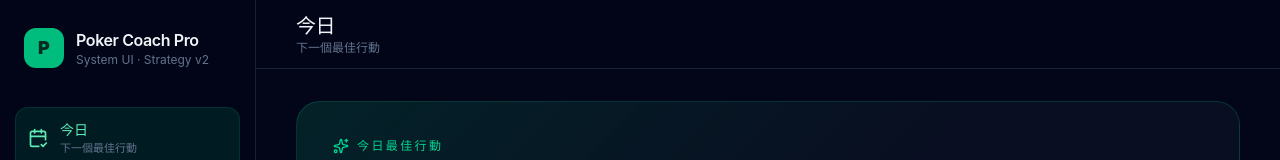
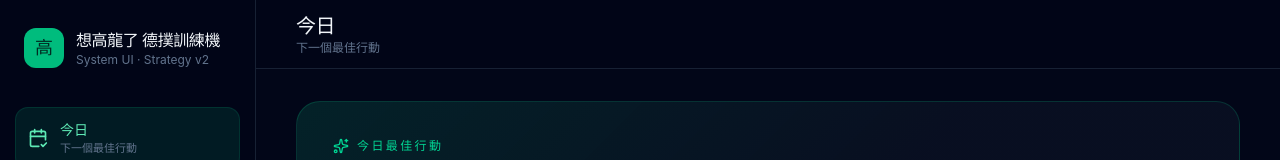
Before and after one commit to linwuyen/poker-coach-pro, a React (Vite) app: page / in a window 1280 px wide. Shown: the top 160 px of the page. Built offline with nearby package versions, Linux system fonts and the light colour scheme.

Commit message:
chore: rename app to 想高龍了 德撲訓練機

```diff
--- a/src/app/AppShell.tsx
+++ b/src/app/AppShell.tsx
@@ -24,9 +24,9 @@ export function AppShell({ page, onPageChange, children, onOpenLegacy }: AppShel
     <div className="min-h-screen bg-slate-950 text-slate-100">
       <aside className="fixed inset-y-0 left-0 z-30 hidden w-64 border-r border-slate-800/80 bg-slate-950/95 px-4 py-5 backdrop-blur lg:flex lg:flex-col">
         <button type="button" onClick={() => onPageChange('today')} className="flex items-center gap-3 rounded-2xl px-2 py-2 text-left">
-          <div className="grid h-10 w-10 place-items-center rounded-xl bg-emerald-500 text-lg font-black text-emerald-950">P</div>
+          <div className="grid h-10 w-10 place-items-center rounded-xl bg-emerald-500 text-lg font-black text-emerald-950">高</div>
           <div>
-            <div className="font-semibold tracking-tight">Poker Coach Pro</div>
+            <div className="font-semibold tracking-tight">想高龍了 德撲訓練機</div>
             <div className="text-xs text-slate-500">System UI · Strategy v2</div>
           </div>
         </button>
```
